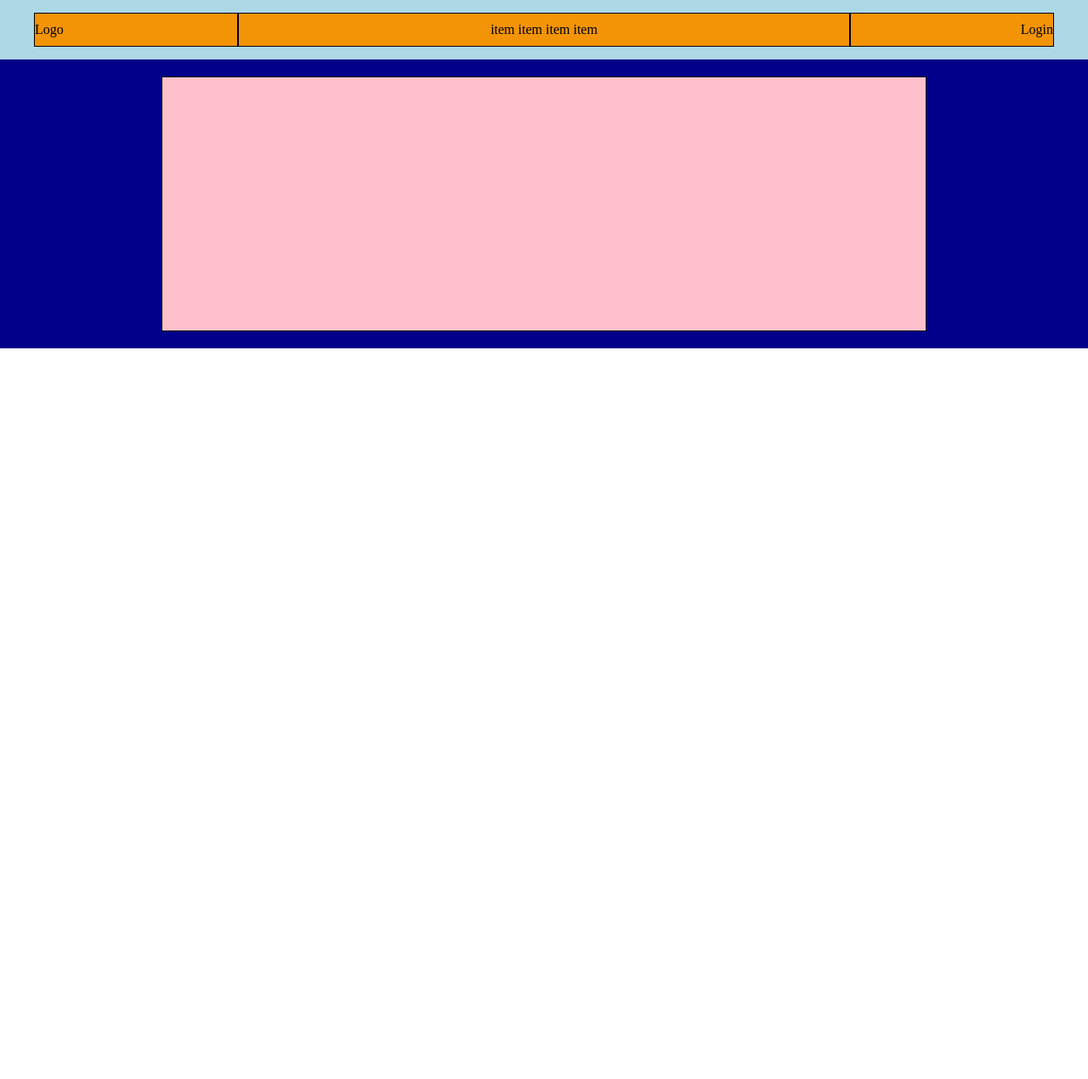
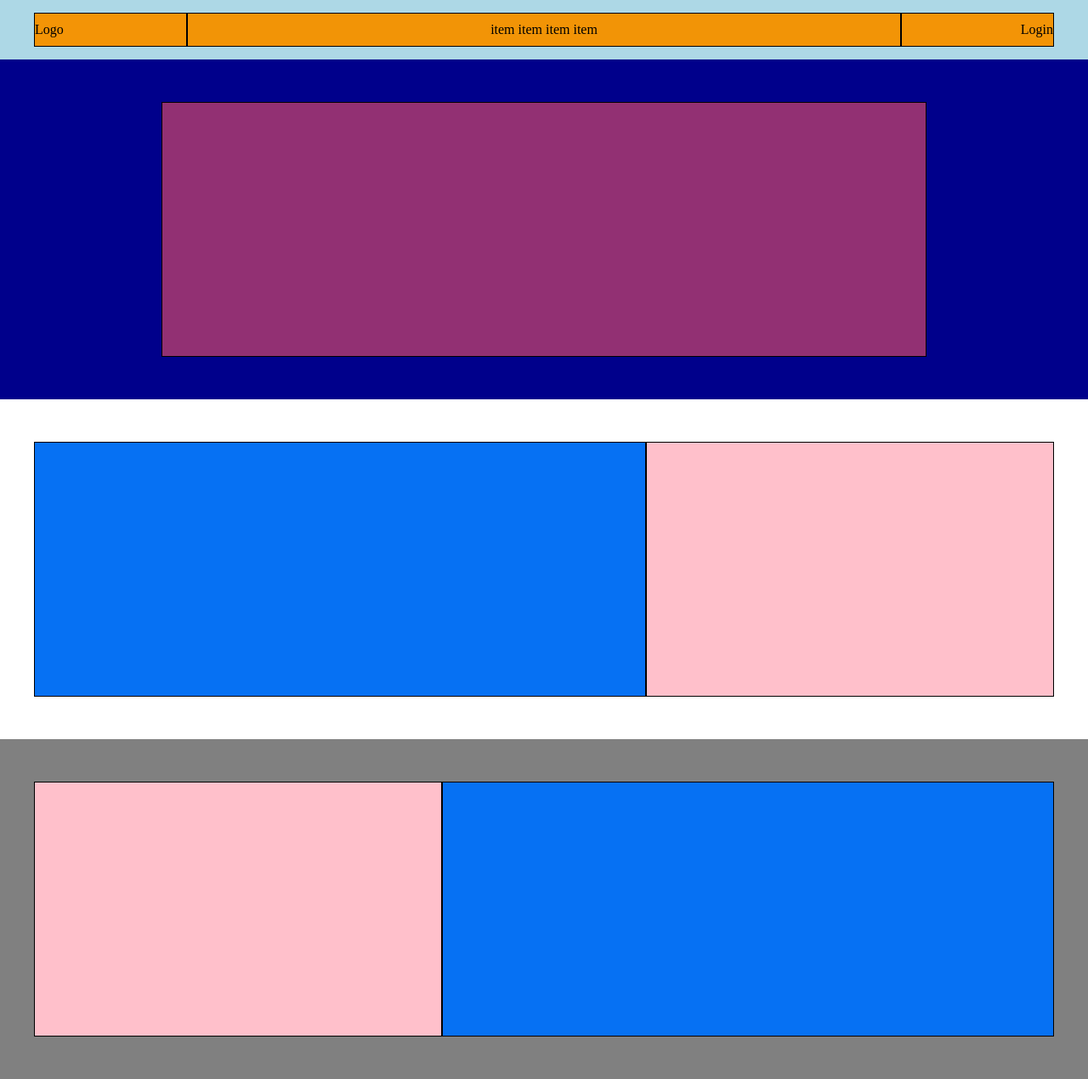
Before and after one commit to DeniPingiori/htmlcss-struttura-discord, a plain HTML site: page index.html in a window 1280 px wide. Shown: the whole page at 85% size. Before the commit the page ends 800 px from the top, so only its background shows below. Drawn offline with Linux system fonts and the light colour scheme.

Commit message:
[upd]block grey with col pink and col blue

```diff
--- a/css/style.css
+++ b/css/style.css
@@ -27,22 +27,34 @@ header {
     gap: 300 px;
 }
 
-.col-20 {
-    width:20%;
+.col-15 {
+    width:15%;
     background-color: rgb(243, 148, 6);
     border:1px solid black;
 }
 
+.col-40 {
+    width:40%;
+    background-color: pink;
+    border: 1px solid black;
+    height: 300px;
+}
 .col-60 {
     width:60%;
-    background-color:rgb(243, 148, 6);
-    border:1px solid black;
+    background-color: rgb(6, 113, 243) ;
+    border: 1px solid black;
 }
+.col-70 {
+    width:70%;
+    background-color:rgb(242, 148, 6);
+    border:1px solid rgb(0, 0, 0);
+}
+
 
 .col-100 {
     width: 100%;
     border: 1px solid black;
-    background-color: pink;
+    background-color: rgb(146, 48, 115);
     height: 300px;
 }
 /*utility*/
@@ -52,6 +64,14 @@ header {
 
 .text-center {
     text-align: center;
+}
+
+.py-10 {
+    padding: 10px 0;
+}
+
+.py-50 {
+    padding: 50px 0;
 }
 /*specifics styling selections and classes*/
 ul.text-center {
@@ -64,8 +84,10 @@ ul.text-center li {
 
 .bg-darkblue {
     background-color: darkblue;
-    padding: 20px 0;
+    padding: 50px 0;
 }
-.py-10 {
-    padding: 10px 0;
+
+.bg-grey {
+    padding: 50px 0;
+    background-color: grey ;
 }
--- a/index.html
+++ b/index.html
@@ -12,11 +12,11 @@
 <header>
     <div class="container">
         <div class="row">
-            <div class="col-20">
+            <div class="col-15">
             <div class="py-10">
                 Logo</div>
             </div>
-            <div class="col-60">
+            <div class="col-70">
               <ul class="py-10 text-center">
                 <li>item </li>
                 <li>item </li>
@@ -24,7 +24,7 @@
                 <li>item</li>
               </ul>
             </div>
-            <div class="col-20">
+            <div class="col-15">
             <div class="py-10 text-right">
                 Login</div>
             </div>
@@ -39,8 +39,24 @@
             <div class="col-100"></div>
         </div>
     </div>
+  </div>
+<div class="py-50">
+    <div class="container">
+        <div class="row">
+           <div class="col-60"></div>
+           <div class="col-40"></div>
+        </div>
+    </div>
+</div>
+<div class="bg-grey">
+    <div class="container">
+        <div class="row">
+            <div class="col-40"></div>
+            <div class="col-60"></div>
+        </div>
+    </div>
+</div>
 
-  </div>
 </main>
 <!--footer-->
 <footer>
```
